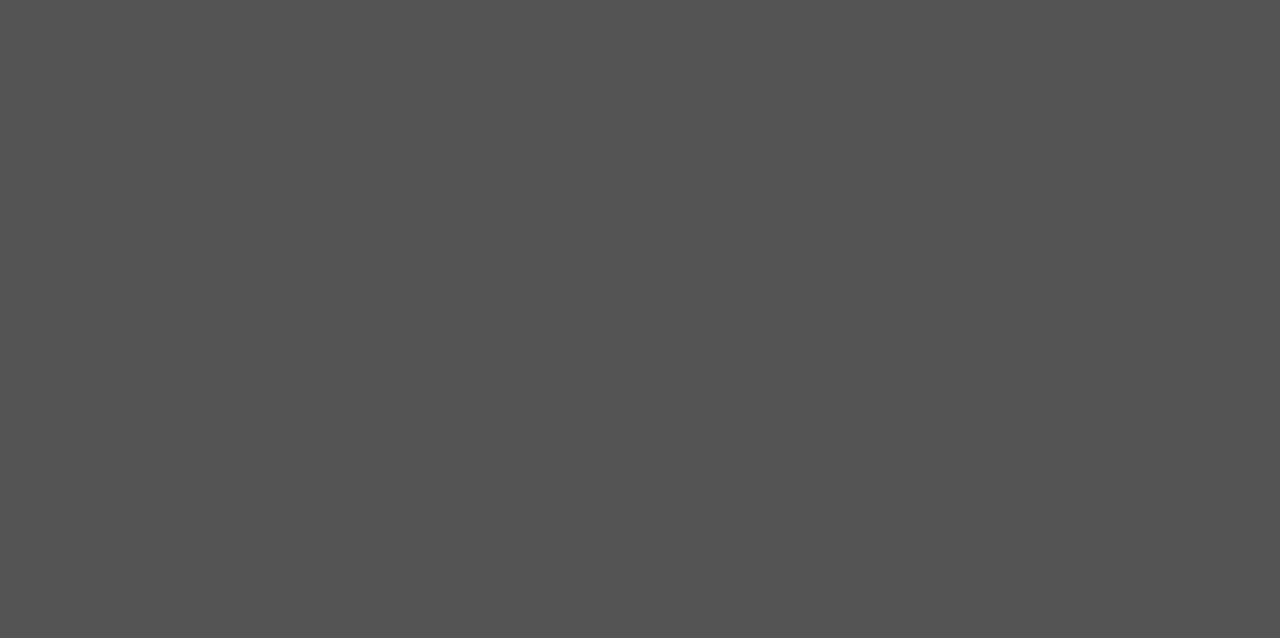
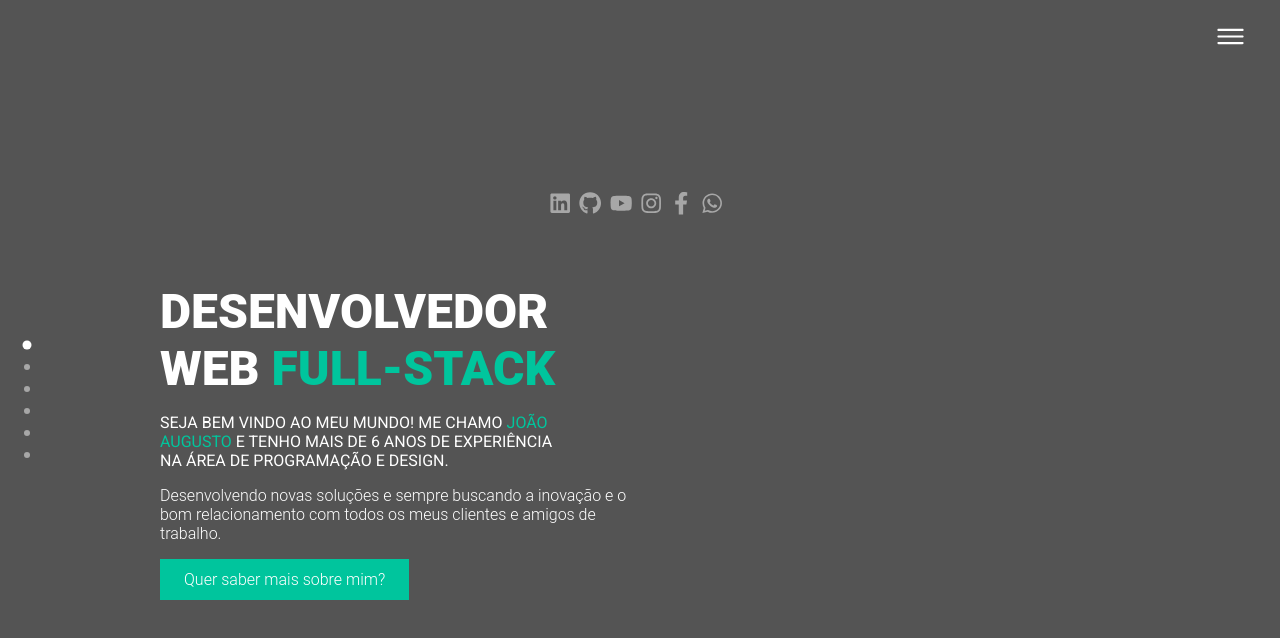
Before and after one commit to joaoaugustojr/portfolio, a Gatsby site: page / in a window 1280 px wide. Built offline with nearby package versions, Linux system fonts and the light colour scheme; Gatsby itself is replaced by a stand-in of ours; a web font is replaced by a local one.

Commit message:
add home components

```diff
--- a/config/metadata.js
+++ b/config/metadata.js
@@ -1,6 +1,14 @@
 module.exports = {
-    title: `Progamando com Paixão`,
+    title: `Full Stack Engineer`,
     description: `Bem vindo ao meu mundo. Com mais de 6 anos de experiencia neste mundo "mágico", sempre desenvolvendo novas soluções buscando sempre a inovação e o bom relacionamento com todos meus clientes e companheiros de trabalho.`,
     author: `@joaoaugusto`,
     siteUrl: `https://www.joaoaugusto.com.br`,
+    social: {
+        facebook: 'https://www.facebook.com/joaoaugust',
+        instagram: 'https://www.instagram.com/joaoaugusto.ma/',
+        linkedin: 'https://www.linkedin.com/in/jo%C3%A3o-augusto-8a80a01a3/',
+        youtube: 'https://www.youtube.com/user/juniorship',
+        github: 'https://github.com/joaoaugustojr',
+        whatsapp: 'https://wa.me/5564981231864'
+    }
 };
--- a/gatsby-config.js
+++ b/gatsby-config.js
@@ -4,6 +4,14 @@ const siteMetadata = require('./config/metadata');
 module.exports = {
   siteMetadata,
   plugins: [
+    {
+      resolve: 'gatsby-plugin-web-font-loader',
+      options: {
+        google: {
+          families: ['Droid Sans', 'Droid Serif', 'Sans Serif', 'Roboto', 'Roboto Black']
+        }
+      }
+    },
     `gatsby-plugin-react-helmet`,
     {
       resolve: `gatsby-source-filesystem`,
@@ -29,8 +37,15 @@ module.exports = {
     {
       resolve: `gatsby-plugin-nprogress`,
       options: {
-        color: `red`,
+        color: `#00C59D`,
         showSpinner: false,
+      },
+    },
+    {
+      resolve: `gatsby-plugin-sass`,
+      options: {
+        outputStyle: `compressed`,
+        browserslist: `last 6 version`,
       },
     },
     `gatsby-plugin-sitemap`,
--- /dev/null
+++ b/src/components/contents/home.js
@@ -0,0 +1,35 @@
+import React from "react"
+import Social from '../utils/social'
+
+const Home = () => {
+    return (
+        <div className="homeTitle">
+            <div className="social">
+                <Social></Social>
+            </div>
+            <div className="welcomeText">
+                <span className="title">
+                    <h1>DESENVOLVEDOR</h1>
+                    <h1>WEB <span className="secundaryColor">FULL-STACK</span></h1>
+                    {/* <h1>MANCHESTER</h1> */}
+                </span>
+                <span className="subTitle">
+                    <p>
+                        SEJA BEM VINDO AO MEU MUNDO! ME CHAMO <span className="secundaryColor">JOÃO AUGUSTO</span> E TENHO MAIS DE 6 ANOS DE EXPERIÊNCIA NA ÁREA DE PROGRAMAÇÃO E DESIGN.
+                    </p>
+                </span>
+                <span className="descriptionTitle">
+                    <p>
+                        Desenvolvendo novas soluções e sempre buscando a inovação e o bom relacionamento
+                        com todos os meus clientes e amigos de trabalho.
+                    </p>
+                </span>
+                <span className="buttonTitle">
+                    <button type="button" className="btn btnDefault">Quer saber mais sobre mim?</button>
+                </span>
+            </div>
+        </div>
+    )
+}
+
+export default Home
--- a/src/components/header.js
+++ b/src/components/header.js
@@ -1,9 +1,24 @@
 import { Link } from "gatsby"
 import PropTypes from "prop-types"
 import React from "react"
+import {
+  IoIosMenu
+} from 'react-icons/io';
 
 const Header = ({ siteTitle }) => (
   <header>
+    <nav className="nav">
+      <div>
+        <section className="logo">
+
+        </section>
+      </div>
+      <div>
+        <section className="menu">
+          < IoIosMenu className="icon" />
+        </section>
+      </div>
+    </nav>
   </header>
 )
 
--- a/src/components/layout.js
+++ b/src/components/layout.js
@@ -1,31 +1,24 @@
-/**
- * Layout component that queries for data
- * with Gatsby's useStaticQuery component
- *
- * See: https://www.gatsbyjs.org/docs/use-static-query/
- */
-
 import React from "react"
 import PropTypes from "prop-types"
-import { useStaticQuery, graphql } from "gatsby"
 
 import Header from "./header"
-import "../css/index.min.css"
+import Indicator from './utils/indicator'
+import Home from './contents/home'
+
+import "../sass/index.scss"
 
 const Layout = ({ children }) => {
-  const data = useStaticQuery(graphql`
-    query SiteTitleQuery {
-      site {
-        siteMetadata {
-          title
-        }
-      }
-    }
-  `)
-
   return (
     <>
+      {children}
       <Header />
+      <Indicator />
+      <section className="content">
+        <Home />
+      </section>
+      {/* <section className="content" >
+        <Home />
+      </section> */}
     </>
   )
 }
--- /dev/null
+++ b/src/components/utils/indicator.js
@@ -0,0 +1,18 @@
+import React from 'react'
+
+const Indicator = () => {
+    return (
+        <div className="indicator">
+            <ul>
+                <li className="active"><span></span></li>
+                <li><span></span></li>
+                <li><span></span></li>
+                <li><span></span></li>
+                <li><span></span></li>
+                <li><span></span></li>
+            </ul>
+        </div>
+    )
+}
+
+export default Indicator
--- /dev/null
+++ b/src/components/utils/social.js
@@ -0,0 +1,70 @@
+import React from 'react'
+import {
+    useStaticQuery,
+    graphql
+} from "gatsby"
+import {
+    FaFacebookF,
+    FaInstagram,
+    FaGithub,
+    FaYoutube,
+    FaLinkedin,
+    FaWhatsapp
+} from 'react-icons/fa';
+
+const Social = () => {
+
+    const {
+        site: {
+            siteMetadata: {
+                social: {
+                    facebook,
+                    github,
+                    instagram,
+                    linkedin,
+                    youtube,
+                    whatsapp
+                }
+            }
+        }
+    } = useStaticQuery(graphql `{
+            site {
+                siteMetadata {
+                    social {
+                            facebook
+                            github
+                            instagram
+                            linkedin
+                            youtube
+                            whatsapp
+                    }
+                }
+            }
+        }`
+    );
+
+    return (
+        <ul>
+            <li>
+                <a href={linkedin} target="_blank" rel="noopener noreferrer" title="Linkedin" alt="Linkedin"><FaLinkedin className="icon"/></a>
+            </li>
+            <li>
+                <a href={github} target="_blank" rel="noopener noreferrer" title="GitHub" alt="GitHub"><FaGithub className="icon"/></a>
+            </li>
+            <li>
+                <a href={youtube} target="_blank" rel="noopener noreferrer" title="Youtube" alt="Youtube"><FaYoutube className="icon"/></a>
+            </li>
+            <li>
+                <a href={instagram} target="_blank" rel="noopener noreferrer" title="Instagram" alt="Instagram"><FaInstagram className="icon"/></a>
+            </li>
+            <li>
+                <a href={facebook} target="_blank" rel="noopener noreferrer" title="Facebook" alt="Facebook"><FaFacebookF className="icon"/></a>
+            </li>
+            <li>
+                <a href={whatsapp} target="_blank" rel="noopener noreferrer" title="Whatsapp" alt="Whatsapp"><FaWhatsapp className="icon"/></a>
+            </li>
+        </ul>
+    )
+}
+
+export default Social
--- a/src/pages/index.js
+++ b/src/pages/index.js
@@ -7,7 +7,7 @@ import SEO from "../components/seo"
 
 const IndexPage = () => (
   <Layout>
-    < SEO title = "Home" / >
+    < SEO title = "João Augusto" / >
   </Layout>
 )
 
--- a/src/sass/index.scss
+++ b/src/sass/index.scss
@@ -1,11 +1,207 @@
 @import "variables";
 @import "responsive";
 
+
 html {
     background-color: $primaryColor;
+    font-family: $mainFont;
+    color: white;
 
-    p {
-        color: white;
-        transition: all 0.5s;
+    body {
+        margin: 0;
+        padding: 0;
     }
 }
+
+header {
+    position: fixed;
+    z-index: 99;
+    display: block;
+    width: 100%;
+    top: 0;
+    left: 0;
+
+    nav {
+        height: 40px;
+        padding: 1rem 2rem;
+        display: flex;
+        align-items: center;
+        justify-content: space-evenly;
+
+        div {
+            width: 50%;
+        }
+
+        .menu {
+
+            display: flex;
+            align-items: center;
+            justify-content: flex-end;
+
+            .icon {
+                cursor: pointer;
+                font-size: 35px;
+                transition: all .5s;
+
+                &:hover {
+                    transform: scale(0.9);
+                }
+            }
+        }
+    }
+}
+
+.primaryColor {
+    color: $primaryColor;
+}
+
+.secundaryColor {
+    color: $secundaryColor;
+}
+
+.indicator {
+
+    position: absolute;
+    height: 100vh;
+    display: flex;
+    align-items: center;
+    z-index: 99;
+
+    ul {
+        display: flex;
+        flex-direction: column;
+        align-items: center;
+        justify-content: center;
+        list-style: none;
+        margin: 0;
+        padding: 0;
+        padding-left: 1rem;
+
+        li {
+            padding: .5rem;
+
+            span {
+                display: flex;
+                align-items: center;
+                background: $lightColor;
+                width: 6px;
+                height: 6px;
+                border-radius: 100%;
+                cursor: pointer;
+                transition: all 0.5s;
+            }
+
+        }
+
+        li.active {
+
+            span {
+                background: white;
+                transform: scale(1.5);
+            }
+        }
+    }
+}
+
+.btn {
+    cursor: pointer;
+    border: none;
+    outline: none;
+    color: white;
+    font-family: "Roboto Light";
+    font-size: 1rem;
+    padding: 0.7rem 1.5rem;
+    transition: all 0.5s;
+    font-weight: 400;
+
+    &.btnDefault {
+        background-color: $secundaryColor;
+
+        &:hover {
+            background-color: $secundaryColorHover;
+        }
+    }
+}
+
+.content {
+    height: calc(100vh - 72px);
+    padding-top: 72px;
+    display: flex;
+    align-items: center;
+
+    .homeTitle {
+        width: 100%;
+        margin-top: -4rem;
+
+        .social {
+            display: flex;
+            justify-content: center;
+            padding: 3rem;
+            padding-top: 0;
+
+            ul {
+                display: flex;
+                list-style: none;
+                padding: 0;
+                margin: 0;
+
+                li {
+                    margin-right: 0.5rem;
+
+                    a {
+                        color: $lightColor;
+                        transition: all 0.5s;
+
+                        .icon {
+                            font-size: 1.4rem;
+                        }
+
+                        svg {
+                            transition: all 0.5s;
+                        }
+
+                        &:hover {
+                            color: white;
+                        }
+                    }
+
+                    &:hover {
+                        a {
+                            svg {
+                                transform: translateY(-3px);
+                            }
+                        }
+                    }
+                }
+            }
+        }
+
+        .welcomeText {
+            padding: 1rem 1rem 1rem 10rem;
+
+            .title {
+
+                h1 {
+                    font-family: "Roboto Black";
+                    font-size: 3rem;
+                    margin: 0;
+                }
+            }
+
+            .subTitle {
+                max-width: 400px;
+                display: block;
+            }
+
+            .descriptionTitle {
+                max-width: 500px;
+                display: block;
+
+                p {
+                    font-family: "Roboto Light";
+                }
+            }
+        }
+
+    }
+}
--- a/src/sass/variables.scss
+++ b/src/sass/variables.scss
@@ -1,12 +1,19 @@
 // Colors Theme
+
 $primaryColor: #545454;
 $secundaryColor: #00C59D;
+
+$secundaryColorHover: #37af96;
 
 // Images Size
 
 // link colors
 
+$lightColor: #a7a7a7;
+
 // font body
+
+$mainFont: "Roboto";
 
 // backgroud main
 
```
Also changed, not shown: package.json (+9 -1 lines), src/html.js (added, +37 -0 lines), css/index.min.css (deleted), css/variables.min.css (deleted), src/css/index.min.css (deleted), src/css/variables.min.css (deleted), 5 other files.
